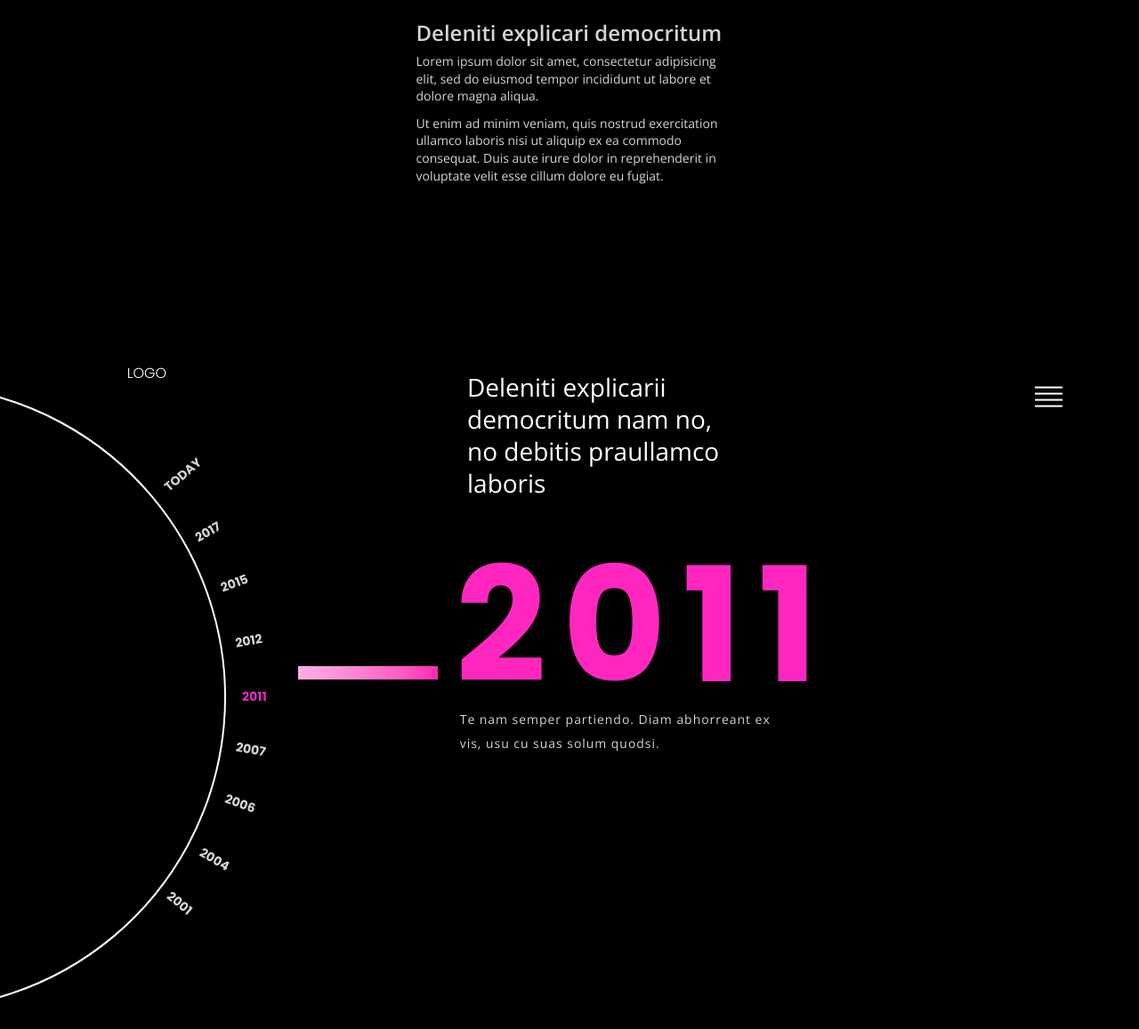
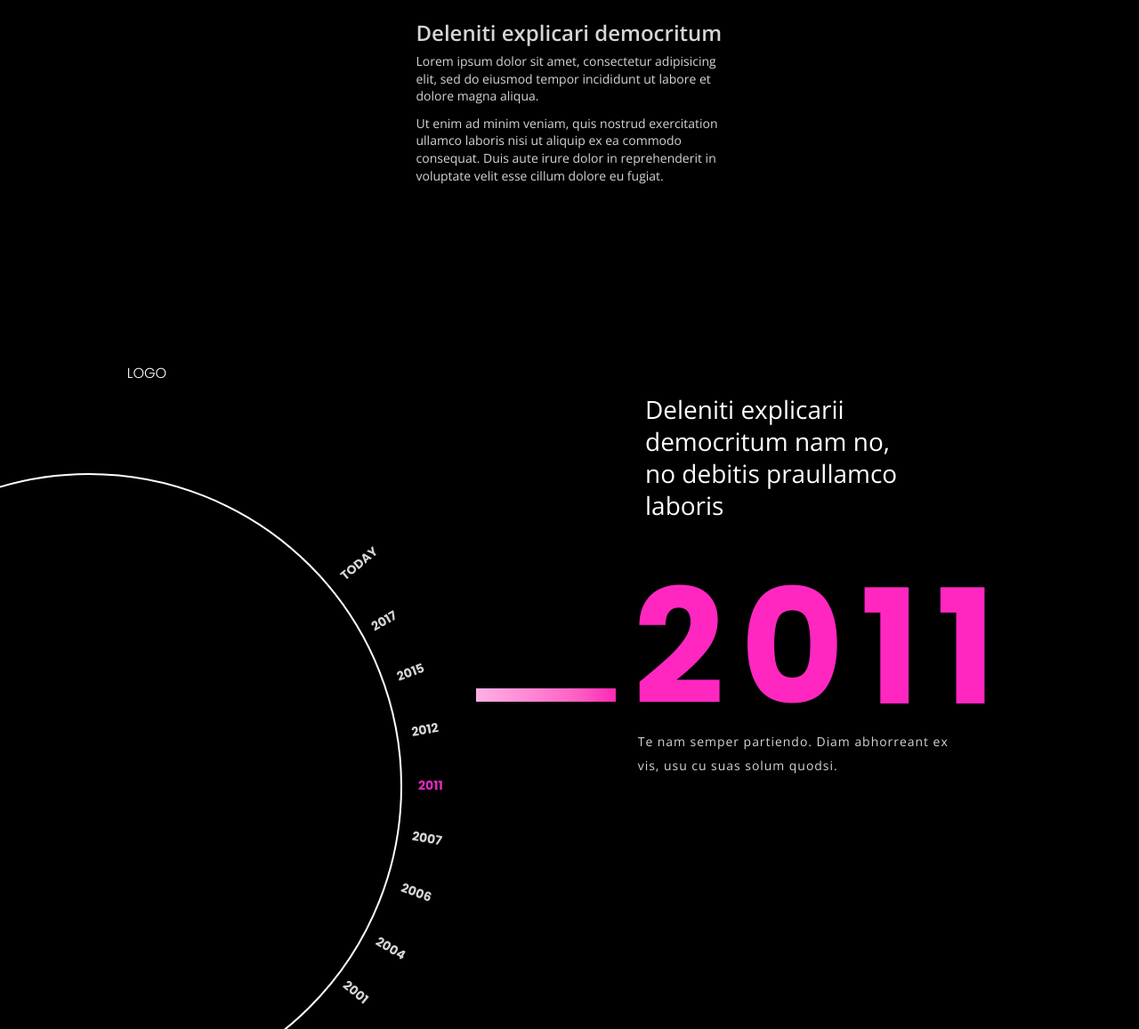
Before and after one commit to Ramzes-org/wheel, a website: page app/index.html in a window 1280 px wide. Shown: the part 105-1262 px from the top of the page at 89% size. Before the commit the page ends 1241 px from the top, so only its background shows below. Drawn offline with nearby package versions, Linux system fonts and the light colour scheme.

Commit message:
правки розмітки для width 1920px

```diff
--- a/app/css/main.css
+++ b/app/css/main.css
@@ -362,31 +362,30 @@ TIMELINE STYLES
 ============================================================ */
 .timeline-container {
   width: 335px;
+  padding: 100px;
   overflow: hidden;
   -webkit-flex-shrink: 0;
       -ms-flex-negative: 0;
-          flex-shrink: 0;
-  /*	padding: 50px 0;*/ }
-
-.timeline {
-  width: 700px;
-  border: 2px solid white;
-  -webkit-border-radius: 50%;
-          border-radius: 50%;
-  position: relative;
-  margin-left: -450px;
-  /*transform: translateX(20%) rotate(0deg);*/
-  /*box-shadow: #000000 0 0 0 10vw,
-				#ffffff 0 0 0 11vw;*/
-  /*background: radial-gradient(circle at center, 	rgba(0,0,0,1)50%,
-													rgba(255,255,255,0.6) 1px,
-													rgba(0,0,0,1) calc(50% + 2px));*/ }
+          flex-shrink: 0; }
 
 #spin {
   /*transition: .7s;*/
   -webkit-transform: rotate(-40deg);
       -ms-transform: rotate(-40deg);
           transform: rotate(-40deg); }
+
+.wraper-timeline {
+  width: 700px;
+  border: 2px solid white;
+  -webkit-border-radius: 50%;
+          border-radius: 50%;
+  position: relative;
+  -webkit-transform: translateX(-50%);
+      -ms-transform: translateX(-50%);
+          transform: translateX(-50%); }
+
+.timeline {
+  /*margin-left: -450px;*/ }
 
 .timeline::before {
   content: "";
--- a/app/index.html
+++ b/app/index.html
@@ -27,14 +27,14 @@
 		</div>
 	</div>
 
-	<div class="content-block">
-
-		<div class="timeline-container">
-
 	<div class="logo-blok">
 		<a href="#">Logo</a>
 	</div>
 
+	<div class="content-block">
+
+		<div class="timeline-container">
+			<div class="wraper-timeline">
 				<div class="timeline" id="spin">
 					<div class="pull"><span class="date-item">TODAY</span></div>
 					<div class="pull"><span class="date-item">2017</span></div>
@@ -47,6 +47,7 @@
 					<div class="pull"><span class="date-item">2001</span></div>
 				</div>
 			</div>
+		</div>
 
 		<div class="date-block">
 			<div class="date-title">
@@ -57,6 +58,7 @@
 				<div class="line-wrap">
 					<div class="line line-anim-width"></div>
 				</div>
+
 				<div class="content-wrap">
 					<div class="content-scroll">
 						<div class="content">
@@ -121,12 +123,10 @@
 								Te nam semper partiendo. Diam abhorreant ex vis, usu cu suas solum quodsi.
 							</p>
 						</div>
-
-
+					</div> <!-- .content-scroll -->
+				</div> <!-- .content-wrap -->
 			</div>
-				</div>
-			</div>
-		</div>
+		</div> <!-- .date-block -->
 
 		<div class="container-menu">
 			<!-- Этот чекбокс даст нам поведение переключателя, он будет скрыт, но работать -->
@@ -149,7 +149,7 @@
 			</div>
 		</div> <!-- .container-menu -->
 
-	</div>
+	</div> <!-- .content-block -->
 
 
 	<script type="text/javascript">
```
Also changed, not shown: package.json (+10 -2 lines), 2 other files. Lines whose indentation alone changed are shown as unchanged.
